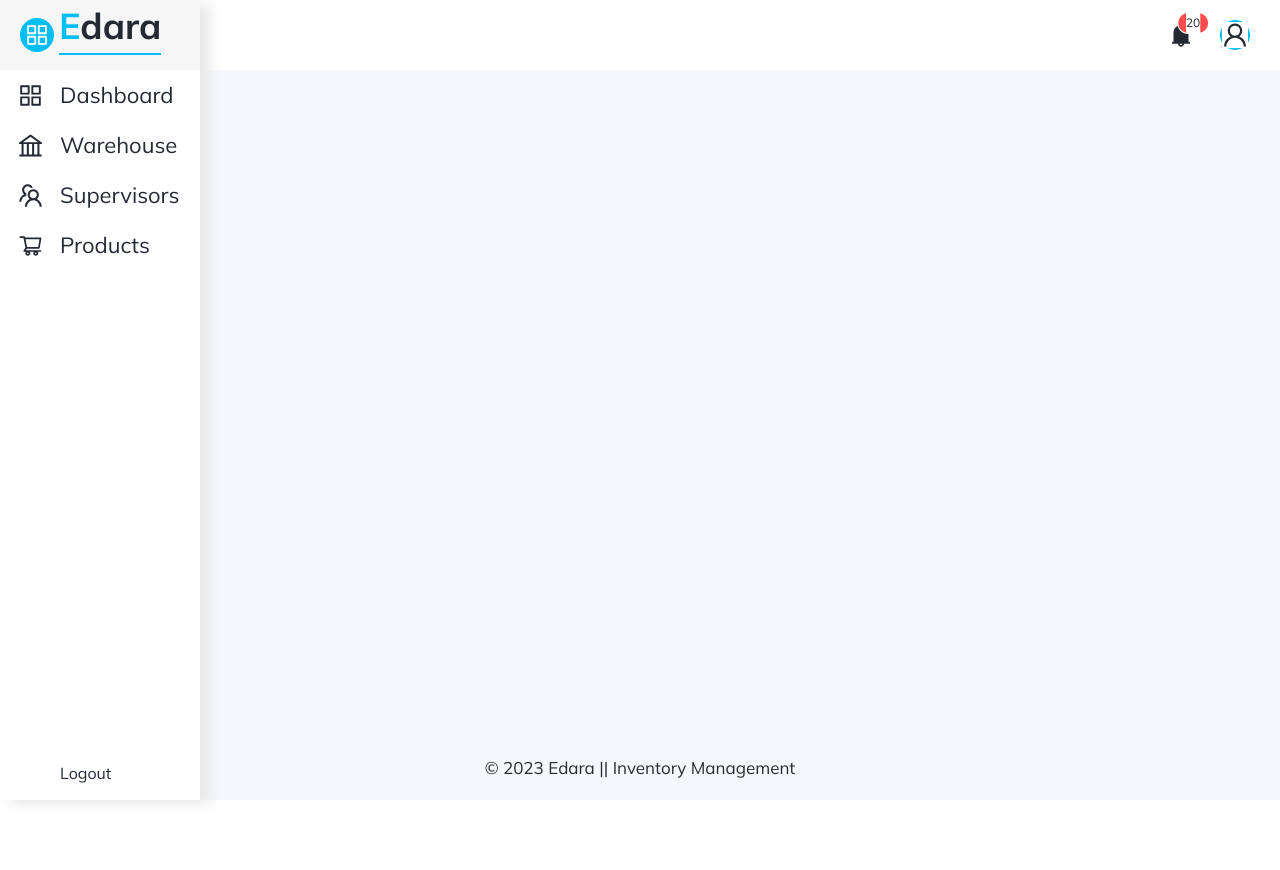
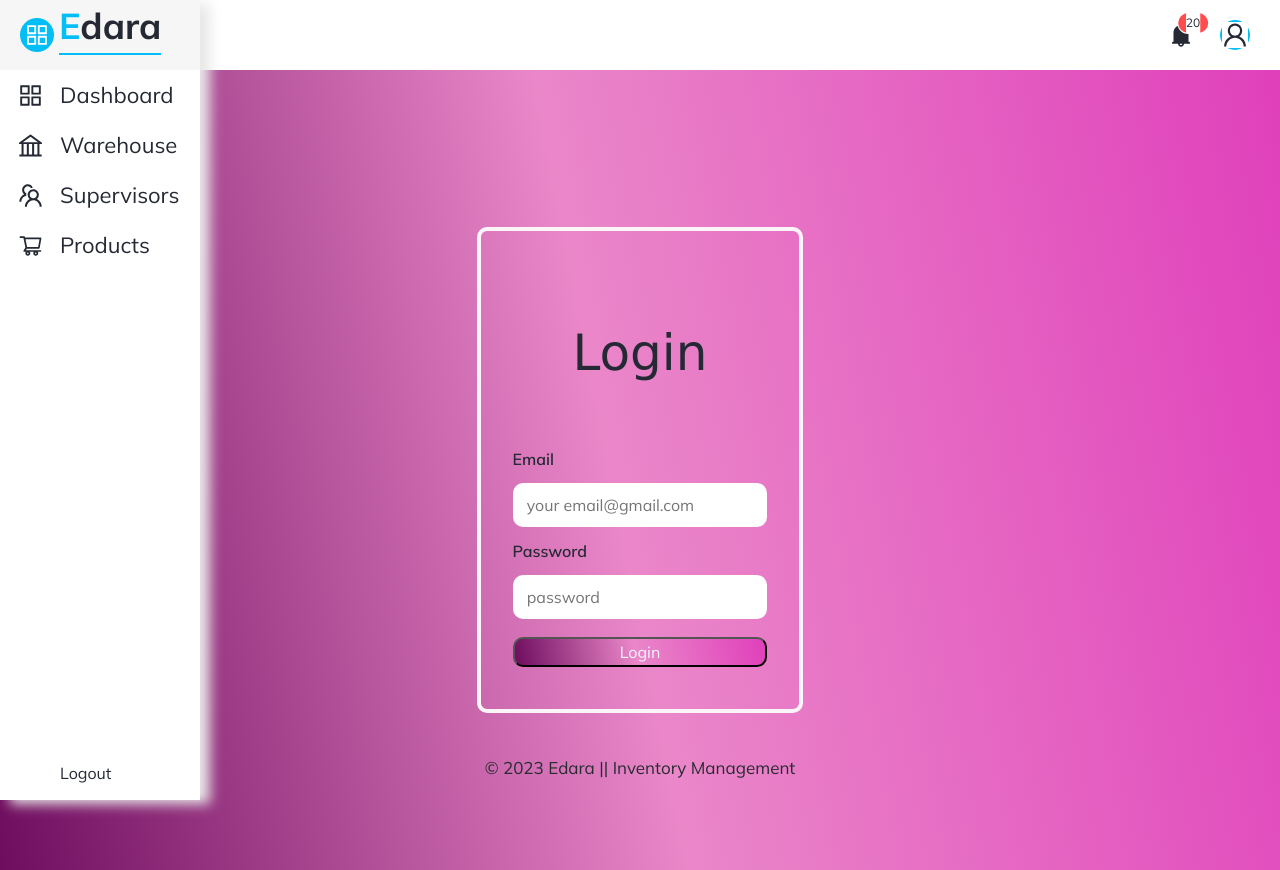
Before and after one commit to FatmaElzahraaAdham/InventorySys, a React (Create React App) app: page /Login in a window 1280 px wide. Before the commit the page ends 800 px from the top, so only its background shows below. Built offline with nearby package versions, Linux system fonts and the light colour scheme.

Commit message:
feat:add login component

```diff
--- a/src/components/AppRoutes.js
+++ b/src/components/AppRoutes.js
@@ -4,7 +4,7 @@ import Dashboard from '../pages/Dashboard'
 import Warehouse from '../pages/Warehouse'
 import Product from '../pages/Product'
 import Supervisor from '../pages/Supervisor'
-
+import Login from "./Login"
 
 function AppRoutes(){
     return(
@@ -13,6 +13,7 @@ function AppRoutes(){
             <Route path="/Warehouse" element={<Warehouse/>}></Route>
             <Route path="/Product" element={<Product/>}></Route>
             <Route path="/Supervisor" element={<Supervisor/>}></Route>
+            <Route path="/Login" element={<Login/>}></Route>
         </Routes>
     )
 
--- /dev/null
+++ b/src/components/Login.js
@@ -0,0 +1,43 @@
+import React,{useState} from "react";
+import "../styles/Login.css";
+import { Link } from "react-router-dom";
+  const Login=(props)=>{
+
+    const [email ,setEmail]=useState("");
+    const [pass,setPass]=useState("");
+
+    const handelsubmit=(e)=>{
+    e.preventDefault();
+        console.log(email);
+    }
+
+
+
+    return(
+        <div className="main">
+        <div  className="auto-form-continer" >
+            <h1>Login</h1>
+        <form className="login-form" onSubmit={handelsubmit}>
+
+            <label htmlFor="email">Email</label>
+            <input  value={email} type="email" required  placeholder=" your email@gmail.com" id ="email" name="email"
+            onChange={(e)=>{console.log(e.target.value)
+            setEmail(e.target.value)}}/>
+
+            <label htmlFor="password">Password</label>
+            <input    value={pass}  type="password" required  placeholder=" password" id ="password" name="password" onChange={(e)=>setPass(e.target.value)
+            }/>
+
+            <button className="submit"  type="submit" OnClick={()=>{console.log(email) }} >  Login  </button>
+
+
+            </form>
+
+
+
+
+            </div>
+            </div>
+    )
+}
+export default Login;
--- a/src/components/Logo.js
+++ b/src/components/Logo.js
@@ -3,6 +3,7 @@ import { AppstoreOutlined } from '@ant-design/icons';
 
 export function Logo(){
     return(
-        <div className='logo'><AppstoreOutlined className='icon-logo'/><p><span className='e'>E</span>dara</p></div>
+        <div className='logo'><AppstoreOutlined className='icon-logo'/>
+        <p><span className='e'>E</span>dara</p></div>
     )
 }
--- /dev/null
+++ b/src/styles/Login.css
@@ -0,0 +1,76 @@
+.main{text-align: center;
+    display:flex;
+    align-items: center;
+    min-height: 100vh;
+   justify-content: center;
+
+  color: #d12f8d;
+
+  background-image: linear-gradient(79deg,#6e0d5e,#ea87c9 48%,#e040bb) ;
+  }
+.auto-form-continer{
+    padding: 2rem;
+    border: 4px solid rgb(251, 245, 249);
+    border-radius: 10px;
+
+
+  }
+  @media screen and (min-width:300px){
+    .auto-form-continer,.login-form{
+
+      display: flex;
+      flex-direction: column;}
+    }
+
+   label{
+    text-align: left;
+    padding: 0.25rem 0;
+    font-weight: 550;
+   }
+
+  input{
+    margin: 0.5rem 0;
+    padding: 10px;
+    border: none;
+    border-radius: 10px;
+    color: #1a1717;
+  }
+
+  .submit{
+    margin: 10px 0;
+
+
+
+    background-image: linear-gradient(79deg,#6e0d5e,#ea87c9 48%,#e040bb) ;
+    border-radius: 10px;
+
+    align-items: center;
+    display: flex;
+    justify-content: center;
+    color: aliceblue;
+
+  }
+  h1{
+    margin: 60px;
+    font-size: 50px;
+    font-family: Verdana, Geneva, Tahoma, sans-serif;
+  }
+  .login-popup{
+    position: absolute;
+    height: 30em;
+    width:30em ;
+    display: flex;
+    flex-direction: column;
+    align-items: center;
+    justify-content: center;
+    border-radius: 5px;
+    background-color: #1a1717;
+    color: aliceblue;
+    transform: scale(1);
+    transform: 1.5s;
+
+  }
+  .hide{
+    transform: scale(1);
+    position: absolute;
+  }
```
